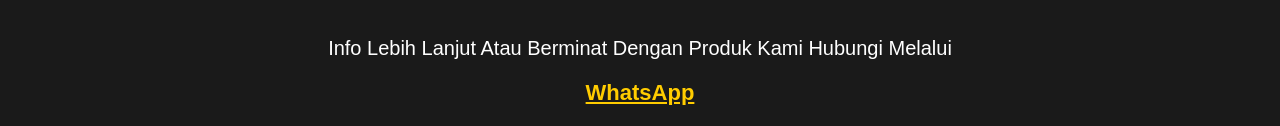
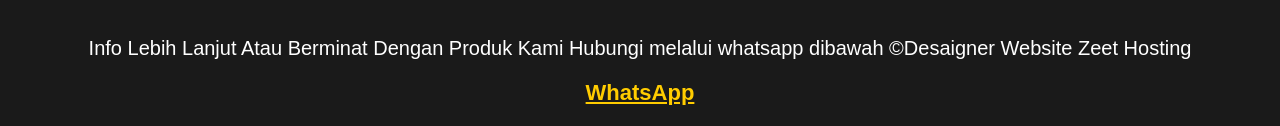
Before and after one commit to ZEET5644/AkunFfJeri, a plain HTML site: page index.html in a window 1280 px wide. Shown: the part 2271-2397 px from the top of the page. Drawn offline with Linux system fonts and the light colour scheme.

Commit message:
index.html

```diff
--- a/index.html
+++ b/index.html
@@ -157,7 +157,8 @@
         </div>
 
         <div class="footer">
-            <p>Info Lebih Lanjut Atau Berminat Dengan Produk Kami Hubungi Melalui</p>
+            <p>Info Lebih Lanjut Atau Berminat Dengan Produk Kami Hubungi melalui whatsapp dibawah
+            ©Desaigner Website Zeet Hosting</p>
             <a href="https://wa.me/6285932121924" style="color: #ffcc00; font-size: 22px; font-weight: bold;">WhatsApp</a>
         </div>
     </div>
```
